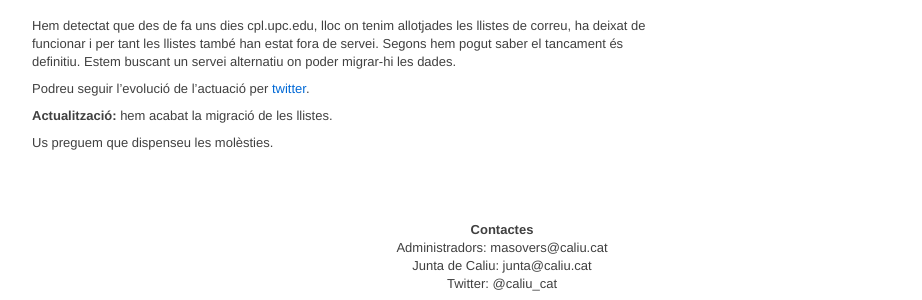
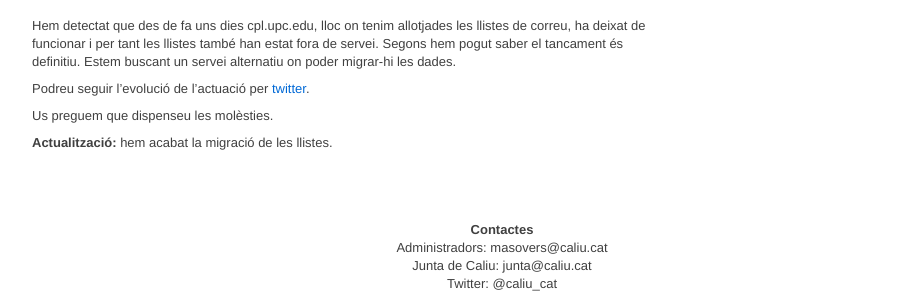
Before and after one commit to caliu/status, a Jekyll site: the page built from _posts/2018/2018-07-18-llistes-de-correu.md, in a window 1280 px wide. Shown: the part 153-453 px from the top of the page, without its empty margins (138-1060 px from the left). Built offline with Jekyll 4.4.1, drawn with Linux system fonts in a browser that asks for light colours.

```diff
--- a/_posts/2018/2018-07-18-llistes-de-correu.md
+++ b/_posts/2018/2018-07-18-llistes-de-correu.md
@@ -7,6 +7,6 @@ Hem detectat que des de fa uns dies cpl.upc.edu, lloc on tenim allotjades les ll
 
 Podreu seguir l’evolució de l’actuació per [twitter](https://twitter.com/caliu_cat).
 
+Us preguem que dispenseu les molèsties.
+
 **Actualització:** hem acabat la migració de les llistes.
-
-Us preguem que dispenseu les molèsties.
```
